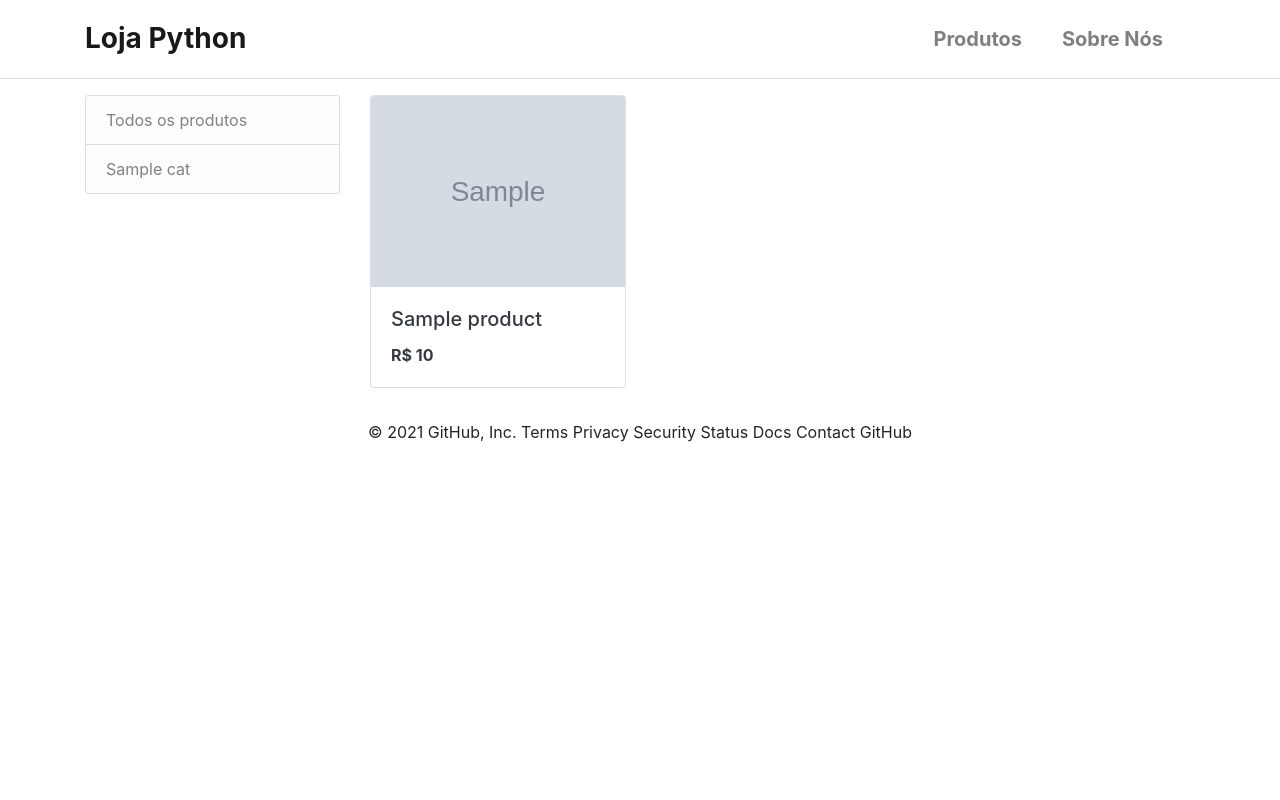
After one commit to mikaelsonbraz/django_ecommerce, a Django app: template templates/products/product_list.html in a window 1280 px wide. The commit adds this page. Run offline with Django 3.2, Linux system fonts and the light colour scheme; the template is opened without the code that fills it: most values are stand-ins (such as "Sample title", 1, 10 or a date in 2020); grey boxes marked "Sample" are stand-in pictures.

Commit message:
templates e templates_tags

```diff
--- /dev/null
+++ b/products/templatetags/product_tags.py
@@ -0,0 +1,7 @@
+from django import template
+
+register = template.Library()
+
+@register.filter()
+def remainder(n):
+    return n % 3
--- a/templates/base.html
+++ b/templates/base.html
@@ -24,6 +24,9 @@
             </button>
             <div class="collapse navbar-collapse" id="navbarCollapse">
                 <ul class="navbar-nav ml-auto">
+                    <li class="nav-item">
+                        <a href="{% url 'products:list' %}" class="nav-link lead mr-4 font-weight-bold">Produtos</a>
+                    </li>
                     <li class="nav-item">
                         <a href="{% url 'pages:about' %}" class="nav-link lead mr-4 font-weight-bold">Sobre Nós</a>
                     </li>
--- /dev/null
+++ b/templates/products/product_list.html
@@ -0,0 +1,75 @@
+{% extends 'base.html' %}
+
+{% load static %}
+{% load product_tags %}
+
+{% block title %}
+{% if category %}
+{{ category.name }}
+{% else %}
+Produtos
+{% endif %}
+{% endblock title %}
+
+{% block content %}
+
+<div class="container my-3">
+    <div class="row">
+        <div class="col-lg-3">
+            <ul class="list-group mb-3 mb-lg-0">
+                <a class="text-decoration-none list-group-item list-group-item-light {% if not category %}active{% endif %}"
+                    href="{% url 'products:list' %}">
+                    Todos os produtos
+                </a>
+
+                {% for cat in categories %}
+                <a class="text-decoration-none list-group-item list-group-item-light {% if category == cat %}active{% endif %}"
+                    href="{{ cat.get_absolute_url }}">
+                    {{ cat.name }}
+                </a>
+                {% endfor %}
+            </ul>
+        </div>
+        <div class="col-lg-9">
+            <div class="card-deck mb-3">
+                {% for product in product_list %}
+                <div class="card">
+                    <a href="{{ product.get_absolute_url }}">
+                        {% if product.image %}
+                        <img class="card-img-top" src="/media/{{product.image}}" alt="">
+                        {% else %}
+                        <img class="card-img-top" src="{% static 'images/no_image.jpg' %}" alt="">
+                        {% endif %}
+                    </a>
+
+                    <div class="card-body d-flex flex-column justify-content-between">
+                        <a class="text-decoration-none text-dark" href="{{ product.get_absolute_url }}">
+                            <h5 class="card-title">{{ product.name }}</h5>
+                        </a>
+                        <a class="text-decoration-none text-dark" href="{{ product.get_absolute_url }}">
+                            <p class="card-text font-weight-bold">R$ {{ product.price }}</p>
+                        </a>
+                    </div>
+                </div>
+                {% if forloop.counter|divisibleby:"3" and not forloop.last %}
+            </div>
+            <div class="card-deck mb-3">
+                {% endif %}
+                {% endfor %}
+
+                {% if product_list|length|remainder == 2 %}
+                <div class="card border-0"></div>
+                {% elif product_list|length|remainder == 1 %}
+                <div class="card border-0"></div>
+                <div class="card border-0"></div>
+                {% endif %}
+            </div>
+
+            {% if is_paginated %}
+            {% include "pagination.html" with page=page_obj %}
+            {% endif %}
+        </div>
+    </div>
+</div>
+
+{% endblock content %}
```
Also changed, not shown: templates/pagination.html (added, +9 -0 lines), templates/products/product_detail.html (added, +10 -0 lines), products/templatetags/__init__.py (added).
